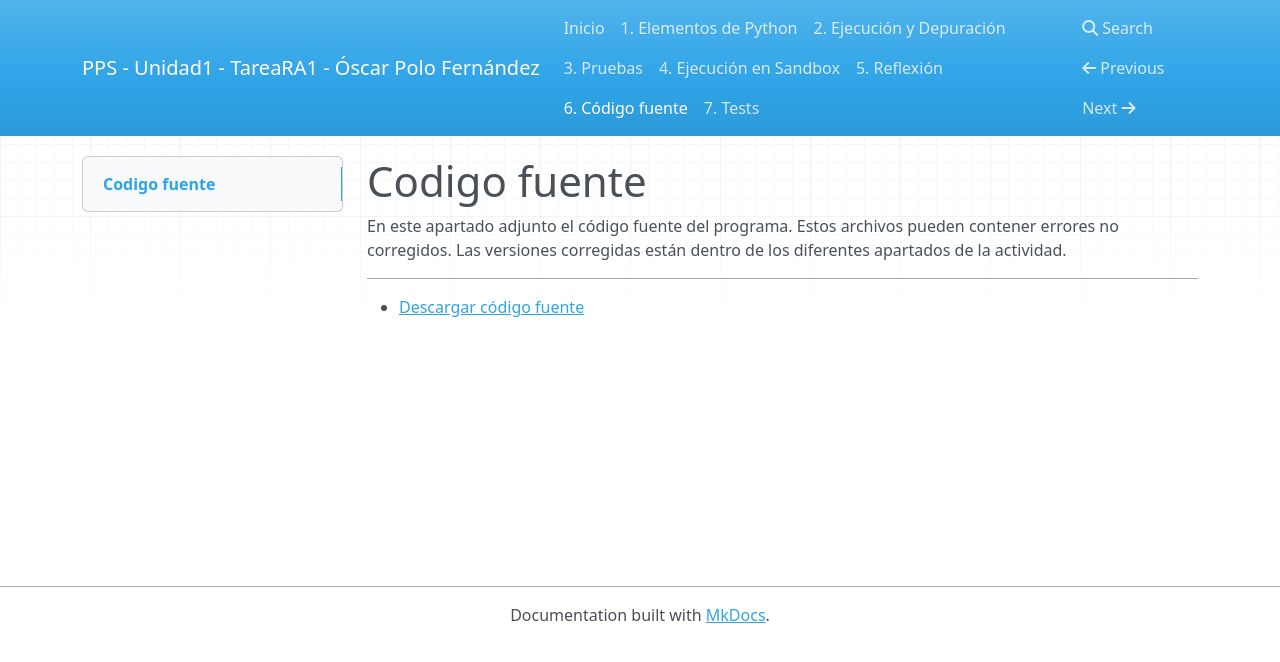
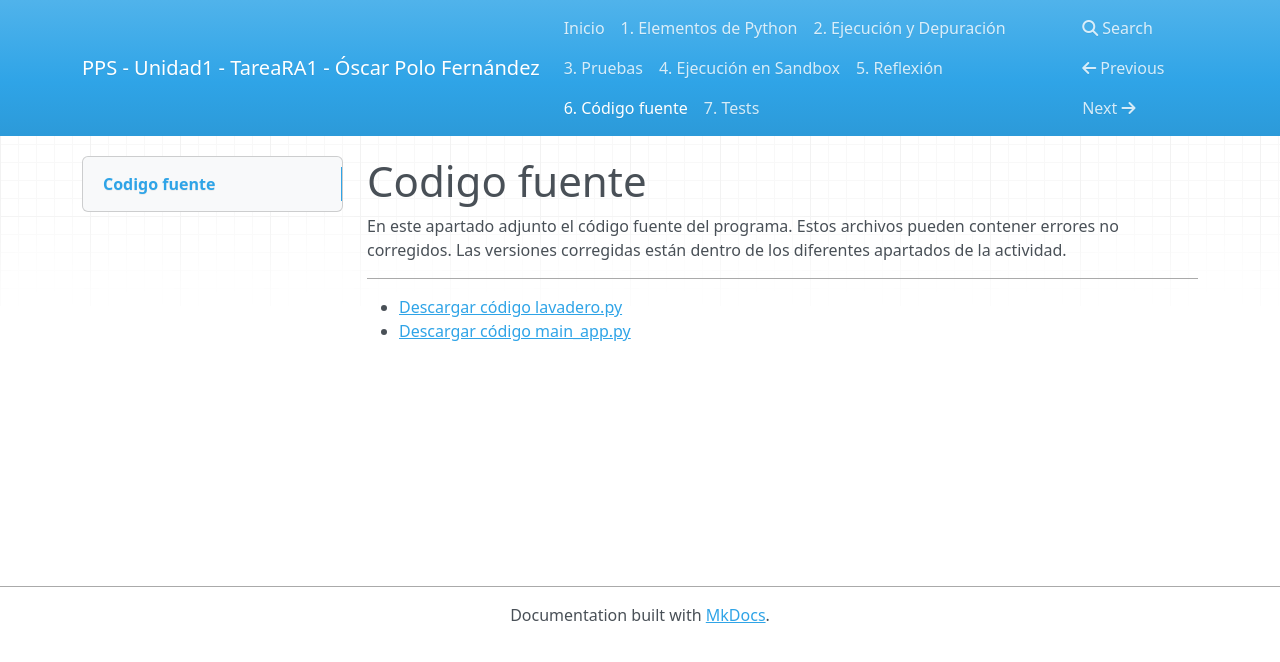
Before and after one commit to PPSOscar/Unidad1-TareaRA1-Oscar, an MkDocs documentation site: the page built from docs/codigofuente.md, in a window 1280 px wide. Shown: the top 662 px of the page. Built offline with MkDocs 1.6.1, drawn with Linux system fonts in a browser that asks for light colours; nearby versions of some CDN libraries.

```diff
--- a/docs/codigofuente.md
+++ b/docs/codigofuente.md
@@ -4,4 +4,5 @@ En este apartado adjunto el código fuente del programa. Estos archivos pueden c
 
 ---
 
-- <a href="src" download> Descargar código fuente </a>
+- <a href="src/lavadero.py" download> Descargar código lavadero.py </a>
+- <a href="src/main_app.py" download> Descargar código main_app.py </a>
```
Also changed, not shown: docs/tests.md (+1 -1 lines).
